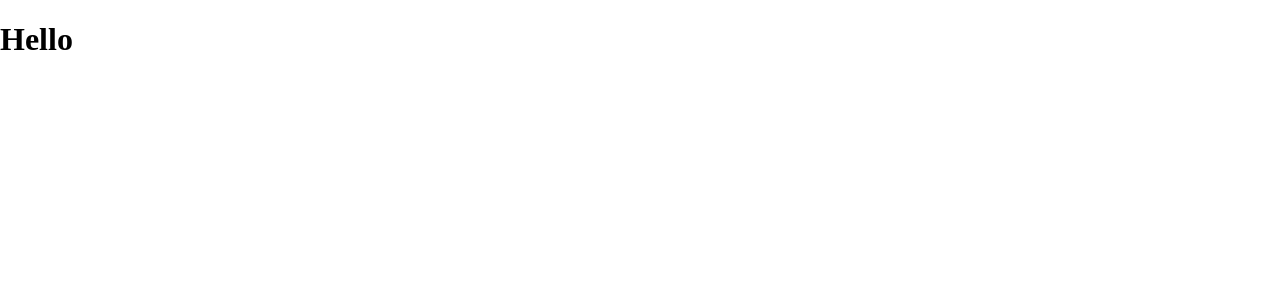
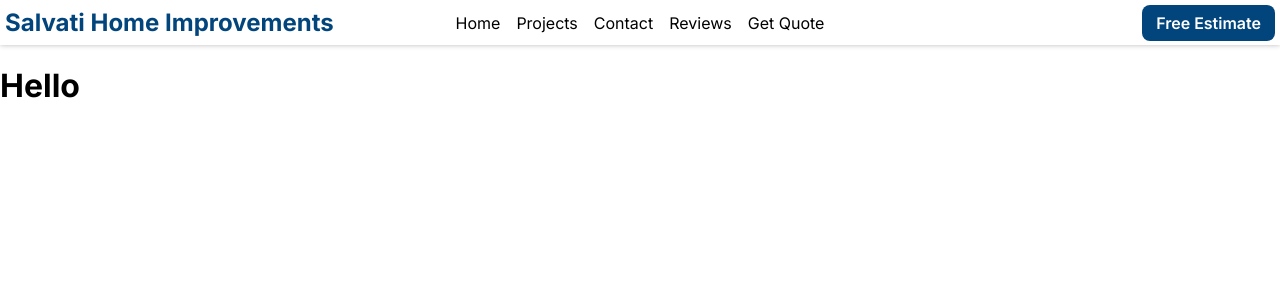
Before and after one commit to ErikAmerico/salvatti-construction, a Next.js app: page / in a window 1280 px wide. Shown: the top 300 px of the page. Built offline with nearby package versions, Linux system fonts and the light colour scheme.

Commit message:
improve Metadata in layout.tsx
import and use NavBar component.

```diff
--- a/app/layout.tsx
+++ b/app/layout.tsx
@@ -1,25 +1,59 @@
 import type { Metadata } from "next";
 import "./globals.css";
+import NavBar from "./components/navBar/NavBar";
+import { Inter } from "next/font/google";
+
+const siteUrl = "https://www.salvatihome.com";
 
 export const metadata: Metadata = {
+  metadataBase: new URL(siteUrl),
+  alternates: { canonical: "/" },
   title: {
     default: "Salvati Home Improvements",
     template: "%s | Salvati Home Improvements",
   },
 
-  description: "Construction services in Greater Boston and the North Shore.",
+  description:
+    "High-quality renovations in Greater Boston and the North Shore.",
   icons: {
-    icon: ["/favicon.ico", "/images/icon.png", "/images/icon.svg"],
-    apple: ["/images/apple-icon.png"],
+    icon: [
+      { url: "/favicon.ico" },
+      { url: "/images/icon.png", type: "image/png", sizes: "48x48" },
+      { url: "/images/icon.svg", type: "image/svg+xml" },
+    ],
+    apple: [{ url: "/images/apple-icon.png", sizes: "180x180" }],
     shortcut: ["/images/apple-icon.png"],
   },
   other: {
     "apple-mobile-web-app-title": "Salvati",
   },
+  openGraph: {
+    type: "website",
+    url: "/",
+    title: "Salvati Home Improvements",
+    description:
+      "High-quality renovations in Greater Boston and the North Shore.",
+    siteName: "Salvati Home Improvements",
+    images: [
+      {
+        url: "/opengraph-image.png",
+        width: 1200,
+        height: 630,
+        alt: "Modern renovation by Salvati Home Improvements",
+      },
+    ],
+    locale: "en_US",
+  },
   twitter: {
     card: "summary_large_image",
+    title: "Salvati Home Improvements",
+    description:
+      "High-quality renovations in Greater Boston and the North Shore.",
+    images: ["/opengraph-image.png"],
   },
 };
+
+const inter = Inter({ subsets: ["latin"] });
 
 export default function RootLayout({
   children,
@@ -27,8 +61,11 @@ export default function RootLayout({
   children: React.ReactNode;
 }>) {
   return (
-    <html lang="en">
-      <body>{children}</body>
+    <html lang="en" className={inter.className}>
+      <body>
+        <NavBar />
+        {children}
+      </body>
     </html>
   );
 }
```
